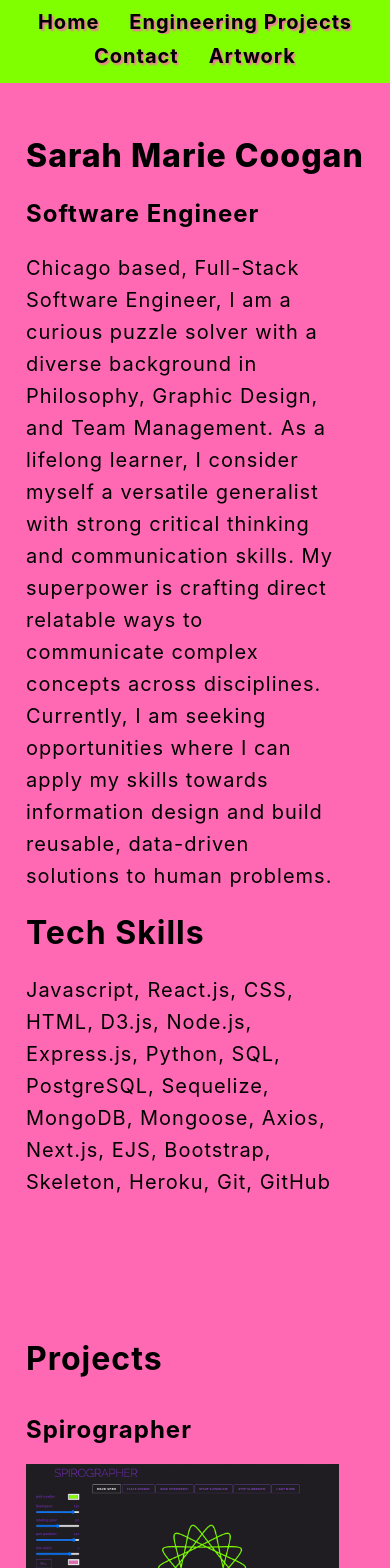
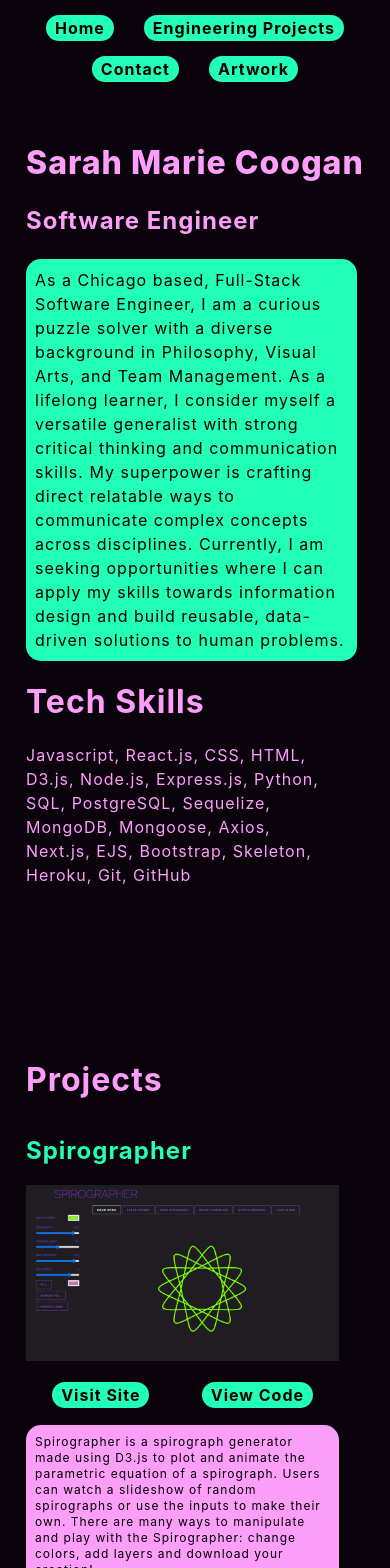
Before and after one commit to wonkatin/portfolio, a Next.js app: page / in a window 390 px wide. Shown: the top 1568 px of the page. Built offline with nearby package versions, Linux system fonts and the light colour scheme.

Commit message:
update design

```diff
--- a/pages/index.js
+++ b/pages/index.js
@@ -17,15 +17,15 @@ export default function Home() {
                     <div className="name-blast">Sarah Marie Coogan</div>
                     <p className="job-title">Software Engineer</p>
                     <div className="hello-world">
-                    Chicago based, Full-Stack Software Engineer, I am a curious puzzle solver
-                    with a diverse background in Philosophy, Graphic Design, and Team Management.
+                    As a Chicago based, Full-Stack Software Engineer, I am a curious puzzle solver
+                    with a diverse background in Philosophy, Visual Arts, and Team Management.
                     As a lifelong learner, I consider myself a versatile generalist with strong critical
                     thinking and communication skills. My superpower is crafting direct relatable ways to
                     communicate complex concepts across disciplines. Currently, I am seeking opportunities
                     where I can apply my skills towards information design and build reusable,
                     data-driven solutions to human problems.
                     </div>
-                    <h1>Tech Skills</h1>
+                    <h1 id="skillz-header">Tech Skills</h1>
                     <div id="skillz">
                         Javascript, React.js, CSS, HTML, D3.js, Node.js, Express.js,
                         Python, SQL, PostgreSQL, Sequelize, MongoDB, Mongoose,
--- a/styles/globals.css
+++ b/styles/globals.css
@@ -6,7 +6,7 @@ body {
     Ubuntu, Cantarell, Fira Sans, Droid Sans, Helvetica Neue, sans-serif;
 }
 .home {
-  background-color: hotpink;
+  background-color: #0A030C;
   display: flex;
   flex-direction: column;
   width: 100%;
@@ -16,29 +16,35 @@ a {
   text-decoration: none;
   font-weight: bold;
   letter-spacing: 1px;
-  text-shadow: 2px 2px 2px chartreuse;
+  /* text-shadow: 2px 2px 2px chartreuse; */
   font-size: 1.25rem;
   overflow: hidden;
+  padding: 3px 9px 3px 9px;
+  background-color: #22FFB6;
+  border-radius: 15px
 }
 a:hover {
   color: white;
 }
 h1 {
   letter-spacing: 1px;
+  color: #FD9EFB;
 }
 h2 {
   font-size: 1.5rem;
+  color: #22FFB6;
 }
 nav {
-  padding-bottom: 15px;
+  /* padding-bottom: 15px; */
+  padding-top: 15px;
 }
 nav a {
   margin-right: 15px;
   margin-left: 15px;
-  padding-top: 15px;
-  /* padding-bottom: 15px; */
-  background-color: chartreuse;
-  text-shadow: 2px 2px 2px hotpink;
+  margin-bottom: 15px;
+  padding: 3px 9px 3px 9px;
+  background-color: #22FFB6;
+  border-radius: 15px
 }
 .stay-put {
   position: fixed;
@@ -48,7 +54,7 @@ nav a {
   /* max-width: 100vw; */
   display: flex;
   justify-content: center;
-  background-color: chartreuse;
+  background-color: #0A030C;
   color: black;
   flex-wrap: wrap;
 }
@@ -66,32 +72,38 @@ div {
 }
 .secondary {
   justify-content: flex-start;
-  padding-top: 68px
-}
-.extraGreen {
-  color: chartreuse;
+  padding-top: 75px
 }
 .name-blast{
   font-size: 10rem;
   font-weight: bold;
-  margin-top: 68px
+  margin-top: 68px;
+  color: #FD9EFB
 }
 .job-title {
   font-size: 3rem;
   font-weight: bold;
   letter-spacing: 1px;
+  color: #FD9EFB
 }
 .hello-world {
   width: 50%;
   font-size: 1.25rem;
   line-height: 2rem;
   letter-spacing: 1px;
+  background-color: #22FFB6;
+  border-radius: 15px;
+  padding: 9px 18px 9px 18px;
+}
+#skillz-header {
+  color: #FD9EFB;
 }
 #skillz {
   width: 50%;
   font-size: 1.25rem;
   line-height: 2rem;
   letter-spacing: 1px;
+  color: #FD9EFB;
 }
 .content {
   max-width: 100vw;
@@ -138,16 +150,26 @@ div {
   margin-bottom: 20px;
   line-height: 1.5rem;
   font-size: 1.15rem;
+  background-color: #FD9EFB;
+  border-radius: 15px;
+  padding: 9px 18px 9px 18px;
 }
 .tech {
   line-height: 1.5rem;
   font-size: 1.15rem;
+  background-color: #FD9EFB;
+  border-radius: 15px;
+  padding: 9px 18px 9px 18px;
 }
 .bumper {
   margin-bottom: 20px;
 }
 .email {
   font-size: 1.15rem;
+  padding: 3px 9px 3px 9px;
+  color: #FD9EFB;
+  border-radius: 15px;
+  font-weight: bold;
 }
 
 /* GALLERY STYLES */
@@ -195,7 +217,7 @@ img {
   /* top: 50%; */
   transform: translateY(-50%);
   -webkit-transform: translateY(-50%);
-  fill: hotpink;
+  fill: #FD9EFB;
   cursor: pointer;
   /* margin: 10px; */
 }
@@ -207,6 +229,12 @@ img {
     font-weight: bold
   }
 }
+@media (max-width: 1450px){
+  .description, .tech {
+    font-size: 1rem;
+    line-height: 1.25rem;
+  }
+}
 @media (max-width: 1200px){
   .navigation-wrapper {
     width: 450px;
@@ -214,6 +242,15 @@ img {
   .keen-slider__slide {
     height: 450px;
   }
+  .description, .tech {
+    font-size: .75rem;
+    line-height: 1rem;
+  }
+  .hello-world, #skillz {
+    font-size: 1rem;
+    line-height: 1.5rem;
+  }
+
 }
 @media (max-width: 1150px) {
   .name-blast{
@@ -223,6 +260,7 @@ img {
   .hello-world {
     width: 90%
   }
+
   #skillz{
     width: 90%
   }
@@ -272,6 +310,9 @@ img {
   .keen-slider__slide {
     height: 300px;
   }
+  a {
+    font-size: 1rem;
+  }
 }
 @media (max-width: 800px) {
   .name-blast {
@@ -305,9 +346,12 @@ img {
   #contact {
     padding-top: 120px
   }
-  nav a {
+  .description, .tech {
+    padding: 9px 9px 9px 9px;
+  }
+  /* nav a {
     padding-top: 10px;
-  }
+  } */
 }
 @media (max-width: 499px) {
   .container{
@@ -324,12 +368,16 @@ img {
   }
   .hello-world {
     align-self: flex-start;
+    font-size: 1rem;
+    line-height: 1.5rem;
+    padding: 9px 9px 9px 9px;
   }
   #skillz{
     align-self: flex-start;
   }
   h1 {
     align-self: flex-start;
+
   }
   .content {
     align-items: flex-start;
@@ -388,4 +436,8 @@ img {
     width: 20px;
     height: 20px
   }
+  .hello-world, #skillz, a {
+    font-size: .75rem;
+    line-height: 1rem;
+  }
 }
```
